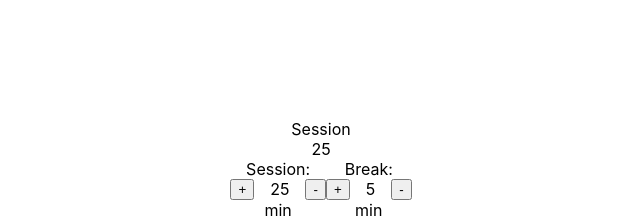
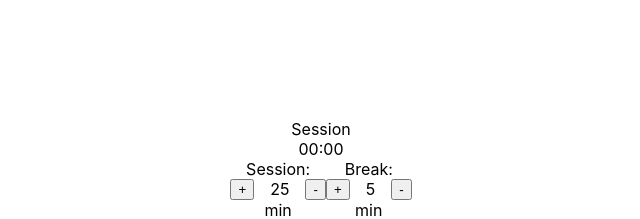
Before and after one commit to AndrewZamora/freeCodeCampProjects, a React (Create React App) app in the folder pomodoro-clock/: page / in a window 1280 px wide. Shown: the part 210-429 px from the top of the page, without its empty margins (319-959 px from the left). Built offline with nearby package versions, Linux system fonts and the light colour scheme.

Commit message:
Added formatTime function to clock component

```diff
--- a/pomodoro-clock/src/components/Clock.js
+++ b/pomodoro-clock/src/components/Clock.js
@@ -1,10 +1,13 @@
 import React, { Component } from 'react';
 
 class Clock extends Component {
+    formatTime = (milSec) => {
+       return new Date(milSec).toISOString().substr(14, 5);
+    }
     render() {
         return (
-            <div style={{textAlign:'center'}}>
-                {this.props.time}
+            <div style={{ textAlign: 'center' }}>
+                {this.formatTime(this.props.time)}
             </div>
         );
     }
```
